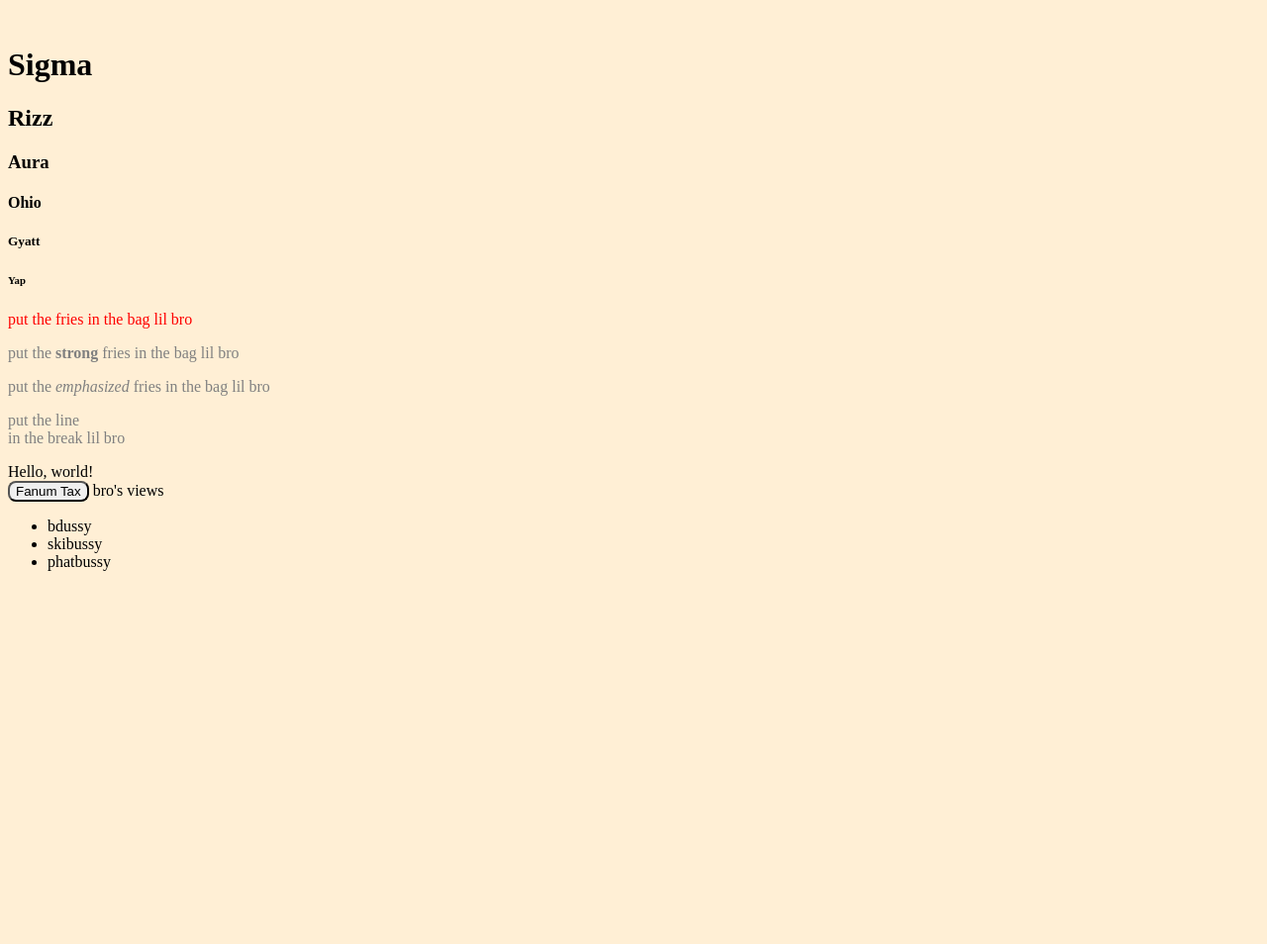
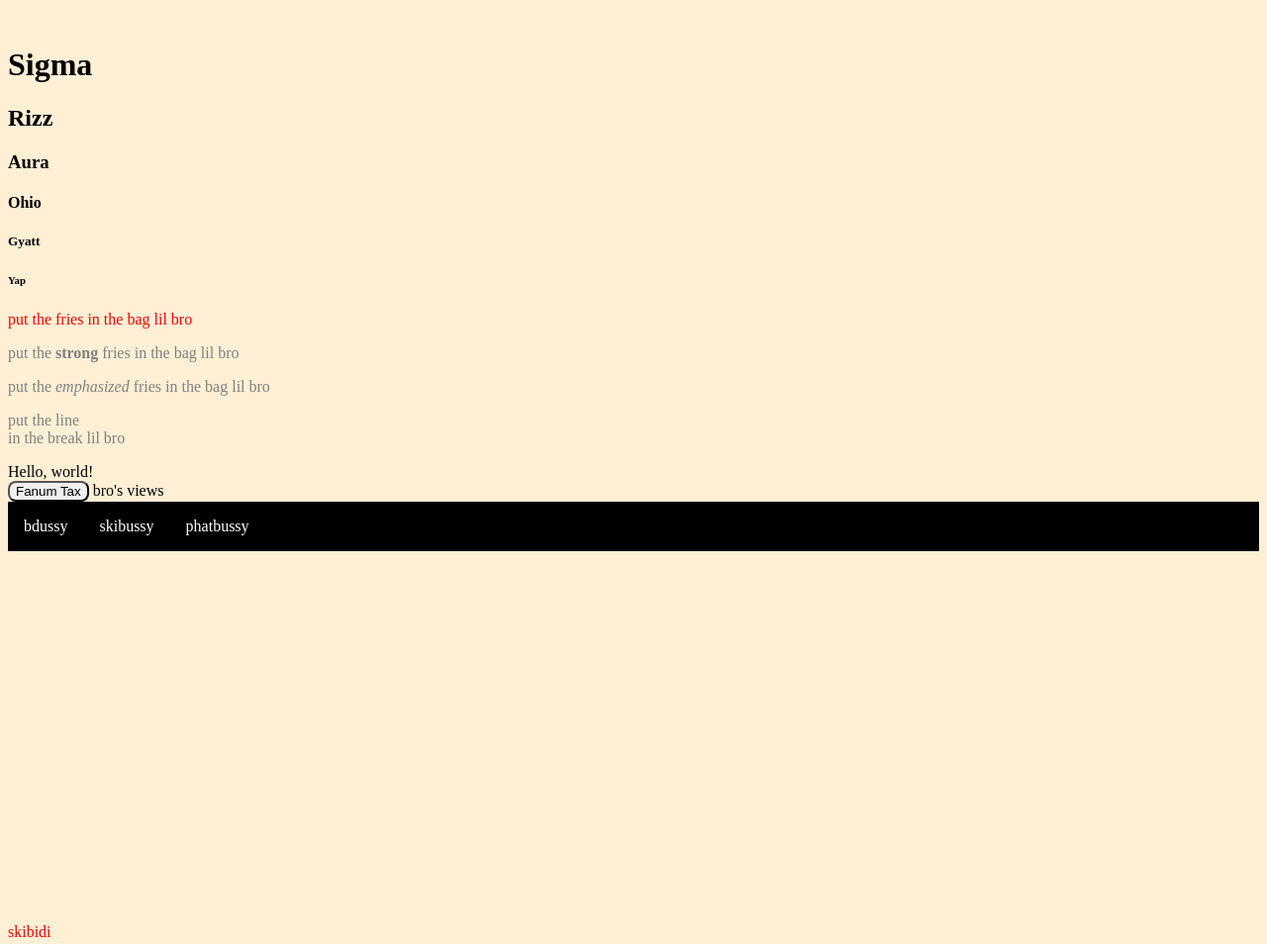
Before and after one commit to Nirelem/SitD-website, a plain HTML site: page index.html in a window 1280 px wide. Shown: the whole page at 99% size. Before the commit the page ends 800 px from the top, so only its background shows below. Drawn offline with Linux system fonts and the light colour scheme.

Commit message:
Add files via upload

```diff
--- a/index.html
+++ b/index.html
@@ -11,10 +11,29 @@
         p{
             color:gray
         }
+
+        li{
+            float: left;
+
+        }
+
+        li a{
+            display: block;
+            color: white;
+            text-align: center;
+            padding: 16px;
+            text-decoration: none;
+        }
+
+        li a:hover{
+            background-color: aqua;
+        }
     </style>
 </head>
 <body style="background-color: #FFEFD5">
     <img />
+
+
     <h1>  Sigma </h1>
     <h2>  Rizz  </h2>
     <h3>  Aura  </h3>
@@ -29,10 +48,32 @@
     <br/>
     <button style="border-radius: 8px;">  Fanum Tax  </button> bro's views
 
-    <ul>
-        <li>  bdussy   </li>
-        <li>  skibussy </li>
-        <li>  phatbussy</li>
+    <ul style="list-style-type: none;background-color: black; margin: 0; padding: 0; overflow: hidden;">
+        <li>  <a href="#bdussy">   bdussy </a>  </li>
+        <li>  <a> skibussy  </a>  </li>
+        <li>  <a> phatbussy </a>  </li>
     </ul>
+
+    <br/>
+    <br/>
+    <br/>
+    <br/>
+    <br/>
+    <br/>
+    <br/>
+    <br/>
+    <br/>
+    <br/>
+    <br/>
+    <br/>
+    <br/>
+    <br/>
+    <br/>
+    <br/>
+    <br/>
+    <br/>
+    <br/>
+    <br/>
+    <p style="color:red"> skibidi</p>
 </body>
 </html>
```
